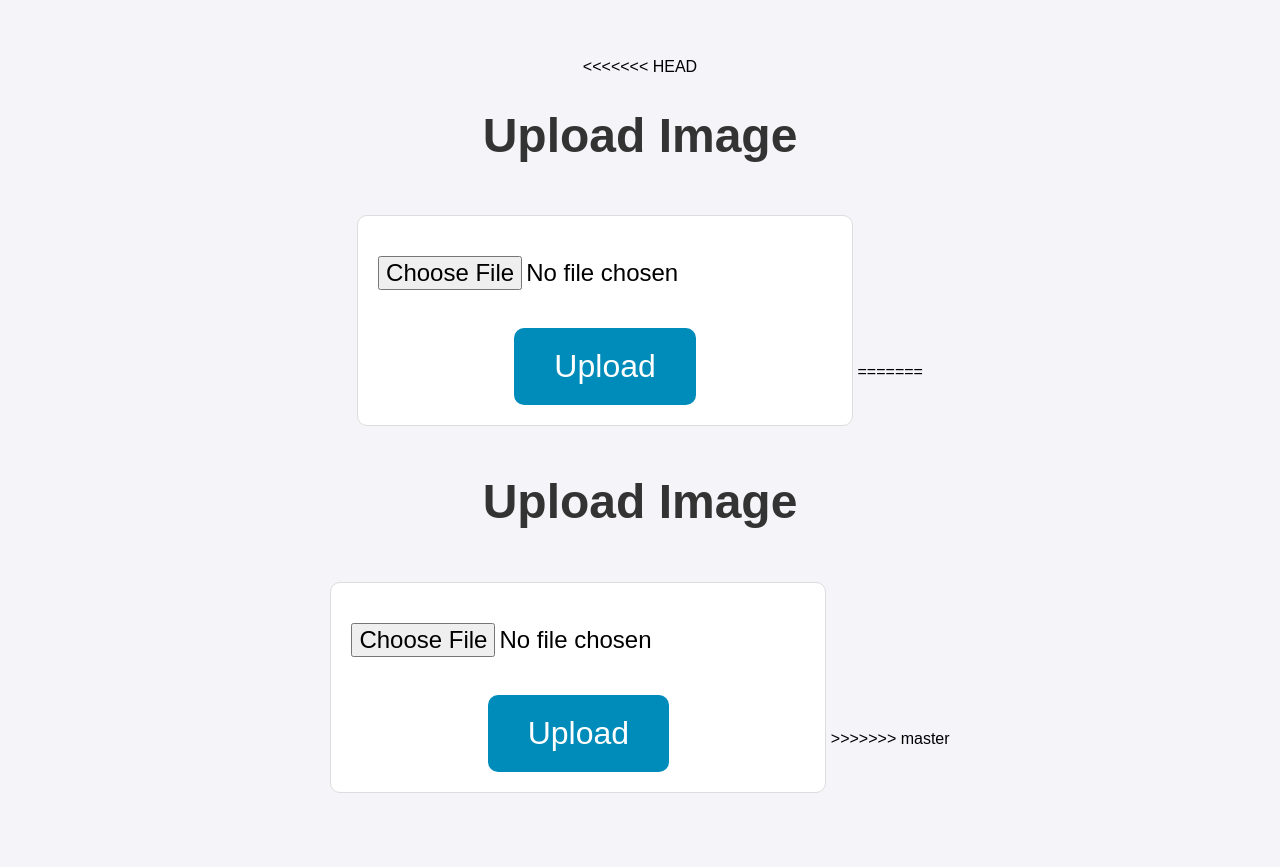
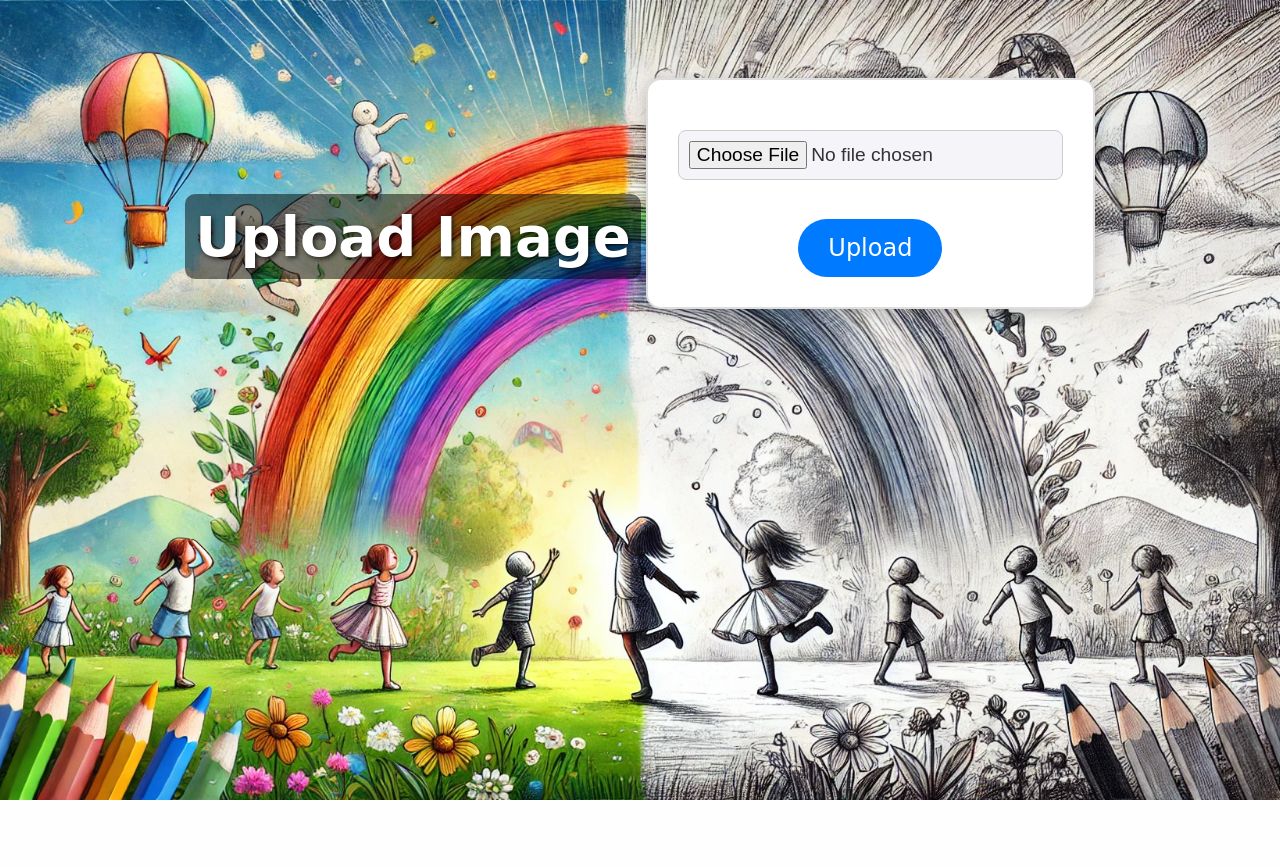
Before and after one commit to mayanktaya/pencilsketchtest, a Flask app: page /upload in a window 1280 px wide. After the commit the page ends 800 px from the top, so only its background shows below. Run offline with Flask 3, Linux system fonts and the light colour scheme.

Commit message:
Update upload.html

```diff
--- a/templates/upload.html
+++ b/templates/upload.html
@@ -1,43 +1,69 @@
-<<<<<<< HEAD
 <!DOCTYPE html>
-<html>
+<html lang="en">
 <head>
+    <meta charset="UTF-8">
+    <meta name="viewport" content="width=device-width, initial-scale=1.0">
     <title>Upload Image</title>
     <style>
         body {
-            font-family: Arial, sans-serif;
-            background-color: #f4f4f9;
+            font-family: 'Kristen ITC', cursive;
+            background: url('{{ url_for('static', filename='background.jpg') }}') no-repeat center center fixed;
+            background-size: cover;
+            color: #333;
             text-align: center;
             padding: 50px;
         }
         h1 {
-            color: #333;
-            font-size: 3em;
+            font-size: 3.5em;
+            margin-bottom: 20px;
+            color: #fff; /* Makes the text white */
+            text-shadow: 2px 2px 5px rgba(0, 0, 0, 0.7); /* Adds a shadow for contrast */
+            background-color: rgba(0, 0, 0, 0.5); /* Adds a semi-transparent black background */
+            padding: 10px;
+            border-radius: 10px;
+            display: inline-block;
         }
         form {
             display: inline-block;
             margin-top: 20px;
-            padding: 20px;
-            border: 1px solid #ddd;
-            border-radius: 10px;
+            padding: 30px;
+            border: 2px solid #ddd;
+            border-radius: 15px;
             background-color: #fff;
+            box-shadow: 0 4px 15px rgba(0, 0, 0, 0.2);
+            transition: transform 0.2s ease-in-out;
+        }
+        form:hover {
+            transform: scale(1.05);
         }
         input[type="file"] {
             display: block;
-            margin: 20px 0;
-            font-size: 1.5em;
+            margin: 20px auto;
+            font-size: 1.2em;
+            padding: 10px;
+            background-color: #f4f4f9;
+            border-radius: 8px;
+            border: 1px solid #ccc;
+            cursor: pointer;
+            transition: background-color 0.3s ease;
+        }
+        input[type="file"]:hover {
+            background-color: #e0eafc;
         }
         input[type="submit"] {
-            padding: 20px 40px;
-            background-color: #008cba;
+            padding: 15px 30px;
+            background-color: #007bff;
             color: #fff;
             border: none;
-            border-radius: 10px;
-            font-size: 2em;
+            border-radius: 50px;
+            font-size: 1.5em;
             cursor: pointer;
+            transition: background-color 0.3s ease, transform 0.2s ease-in-out;
+            font-family: 'Kristen ITC', cursive;
         }
         input[type="submit"]:hover {
-            background-color: #005f5f;
+            background-color: #0056b3;
+            transform: scale(1.1);
         }
     </style>
 </head>
@@ -49,55 +75,3 @@
     </form>
 </body>
 </html>
-=======
-<!DOCTYPE html>
-<html>
-<head>
-    <title>Upload Image</title>
-    <style>
-        body {
-            font-family: Arial, sans-serif;
-            background-color: #f4f4f9;
-            text-align: center;
-            padding: 50px;
-        }
-        h1 {
-            color: #333;
-            font-size: 3em;
-        }
-        form {
-            display: inline-block;
-            margin-top: 20px;
-            padding: 20px;
-            border: 1px solid #ddd;
-            border-radius: 10px;
-            background-color: #fff;
-        }
-        input[type="file"] {
-            display: block;
-            margin: 20px 0;
-            font-size: 1.5em;
-        }
-        input[type="submit"] {
-            padding: 20px 40px;
-            background-color: #008cba;
-            color: #fff;
-            border: none;
-            border-radius: 10px;
-            font-size: 2em;
-            cursor: pointer;
-        }
-        input[type="submit"]:hover {
-            background-color: #005f5f;
-        }
-    </style>
-</head>
-<body>
-    <h1>Upload Image</h1>
-    <form method="post" enctype="multipart/form-data">
-        <input type="file" name="file" accept="image/*"><br>
-        <input type="submit" value="Upload">
-    </form>
-</body>
-</html>
->>>>>>> master
```
